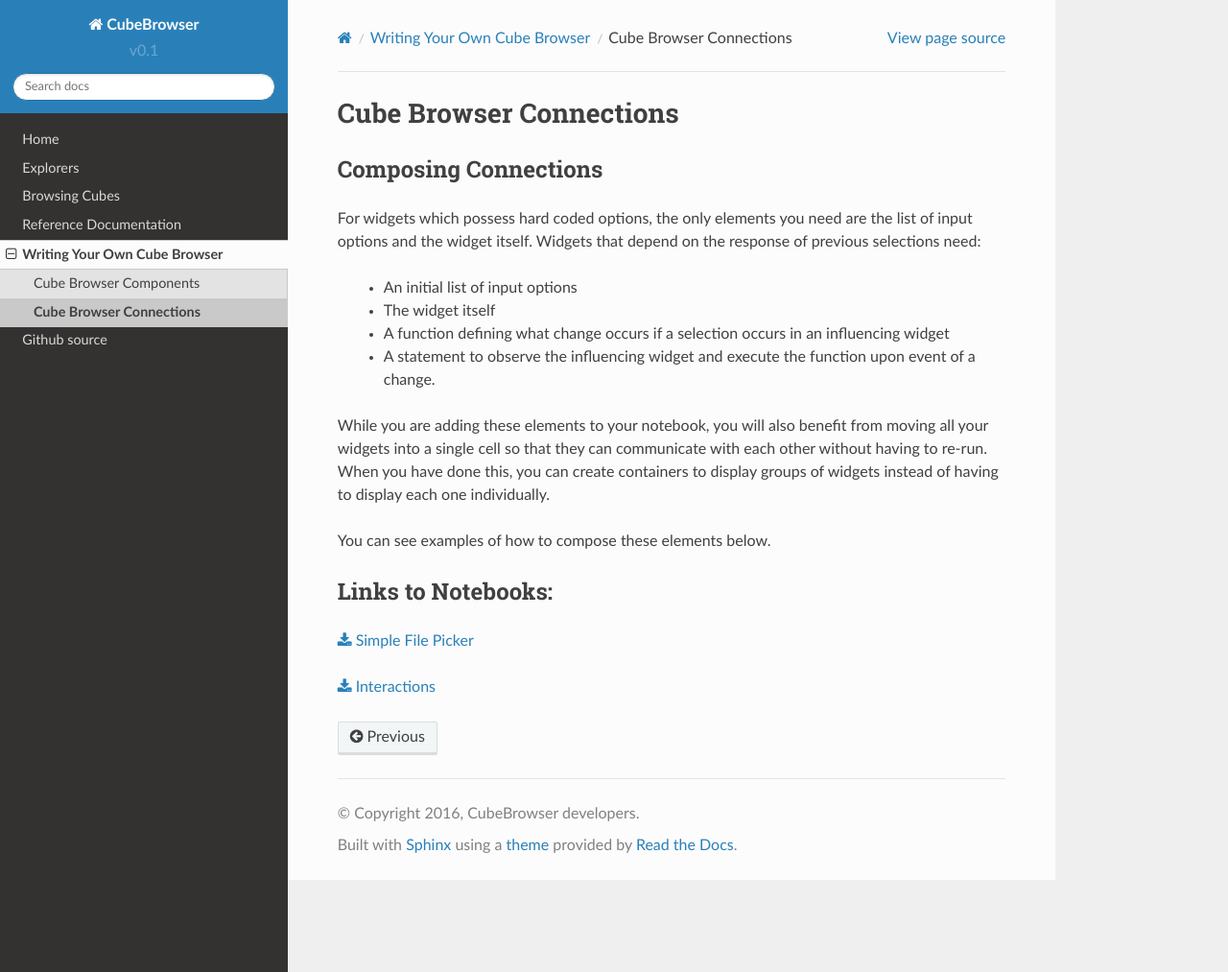
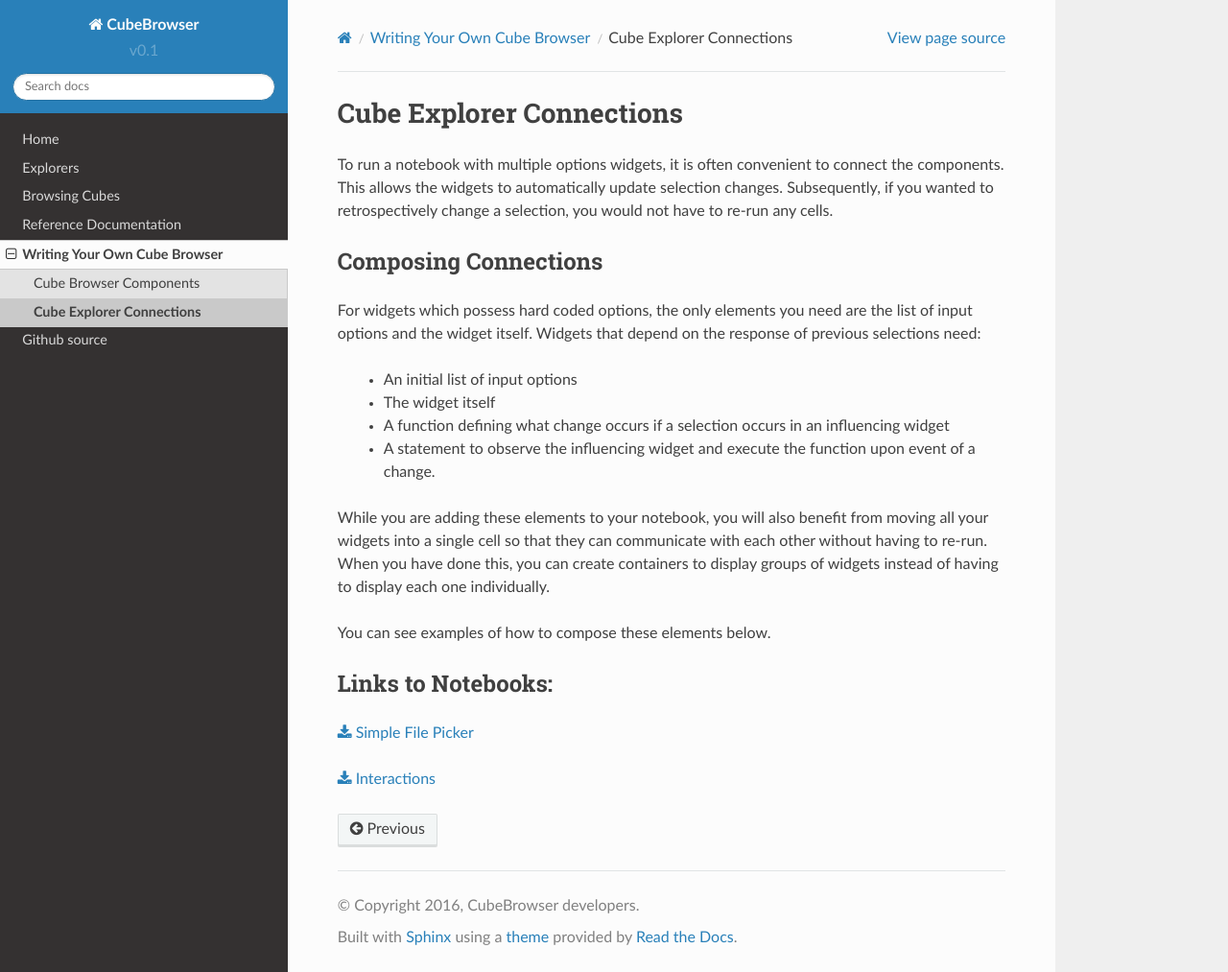
Before and after one commit to SciTools/cube_browser, a Sphinx documentation site: the page built from doc/write_your_own/connections/intro.rst, in a window 1280 px wide and 1013 px high. Shown: the whole window at 96% size. Built offline with Sphinx 7.4.7 and the Read the Docs theme 2.0.0, drawn with Linux system fonts in a browser that asks for light colours.

Commit message:
introductory sentence added to top of connections page

```diff
--- a/doc/write_your_own/connections/intro.rst
+++ b/doc/write_your_own/connections/intro.rst
@@ -1,5 +1,8 @@
-Cube Browser Connections
-========================
+Cube Explorer Connections
+=========================
+
+To run a notebook with multiple options widgets, it is often convenient to connect the components.  This allows the widgets to automatically update selection changes.
+Subsequently, if you wanted to retrospectively change a selection, you would not have to re-run any cells.
 
 Composing Connections
 ---------------------
```
